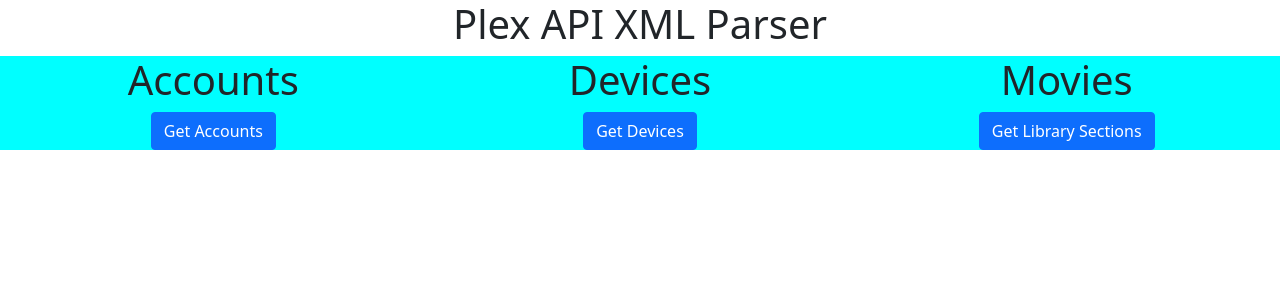
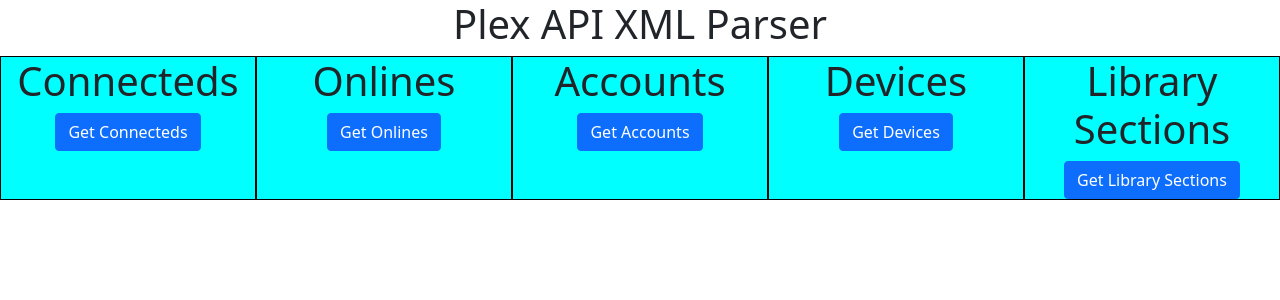
Before and after one commit to niembro64/plex_react_api_02, a React (Create React App) app: page / in a window 1280 px wide. Shown: the top 300 px of the page. Built offline with nearby package versions, Linux system fonts and the light colour scheme.

Commit message:
5 working

```diff
--- a/src/App.css
+++ b/src/App.css
@@ -9,6 +9,7 @@
 }
 
 .c {
-  flex: 1;
+  width: 400px;
   background-color: cyan;
+  border: 1px solid black;
 }
--- a/src/App.jsx
+++ b/src/App.jsx
@@ -14,10 +14,47 @@
 // var client = new PlexAPI("192.168.0.1");
 
 function App() {
+  const [onlines, setOnlines] = useState([]);
+  const [connecteds, setConnecteds] = useState([]);
   const [accounts, setAccounts] = useState([]);
   const [devices, setDevices] = useState([]);
   const [librarySections, setLibrarySections] = useState([]);
 
+  const fetchInfoConnecteds = (event) => {
+    event.preventDefault();
+
+    console.log("calling Connecteds API");
+
+    fetch(
+      "http://192.168.1.25:32400/connections?X-Plex-Token=KuRBXRrSd_ZoxothJ9yv"
+    )
+      .then((data) => data.text())
+      .then((res) => {
+        // console.log("GETTING CONNECTEDS");
+        // console.log(res.split("\n"));
+        setConnecteds(res.split("\n"));
+      })
+      .catch((err) => console.log(err));
+  };
+  const fetchInfoOnlines = (event) => {
+    event.preventDefault();
+
+    console.log("calling Onlines API");
+
+    fetch(
+      "https://plex.tv/api/resources?X-Plex-Token=KuRBXRrSd_ZoxothJ9yv"
+    )
+      .then((data) => data.text())
+      .then((res) => {
+        console.log("HEREEEE");
+        // console.log(res);
+
+        var xml = new XMLParser().parseFromString(res); // Assume xmlText contains the example XML
+         console.log(xml.children);
+        setOnlines(xml.children);
+      })
+      .catch((err) => console.log(err));
+  };
   const fetchInfoAccounts = (event) => {
     event.preventDefault();
 
@@ -81,6 +118,39 @@
       <h1>Plex API XML Parser</h1>
       <div className="b">
         <div className="c">
+          <h1>Connecteds</h1>
+          <button
+            className="btn btn-primary mx-4"
+            onClick={fetchInfoConnecteds}
+          >
+            Get Connecteds
+          </button>
+          {connecteds.map((item, i) => {
+            // return <p key={i}>{item.name}{item.url}</p>;
+            return (
+              <>
+                <p key={i}>{item}</p>
+                {/* <p key={i}>{item.attributes.defaultAudioLanguage}</p> */}
+              </>
+            );
+          })}
+        </div>
+        <div className="c">
+          <h1>Onlines</h1>
+          <button className="btn btn-primary mx-4" onClick={fetchInfoOnlines}>
+            Get Onlines
+          </button>
+          {onlines.map((item, i) => {
+            // return <p key={i}>{item.name}{item.url}</p>;
+            return (
+              <>
+                <p key={i}>{item.attributes.name}</p>
+                {/* <p key={i}>{item.attributes.defaultAudioLanguage}</p> */}
+              </>
+            );
+          })}
+        </div>
+        <div className="c">
           <h1>Accounts</h1>
           <button className="btn btn-primary mx-4" onClick={fetchInfoAccounts}>
             Get Accounts
@@ -111,8 +181,11 @@
           })}
         </div>
         <div className="c">
-          <h1>Movies</h1>{" "}
-          <button className="btn btn-primary mx-4" onClick={fetchInfoLibrarySections}>
+          <h1>Library Sections</h1>{" "}
+          <button
+            className="btn btn-primary mx-4"
+            onClick={fetchInfoLibrarySections}
+          >
             Get Library Sections
           </button>
           {librarySections.map((item, i) => {
```
